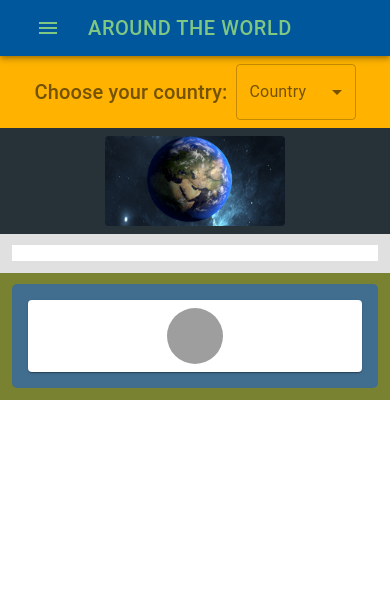
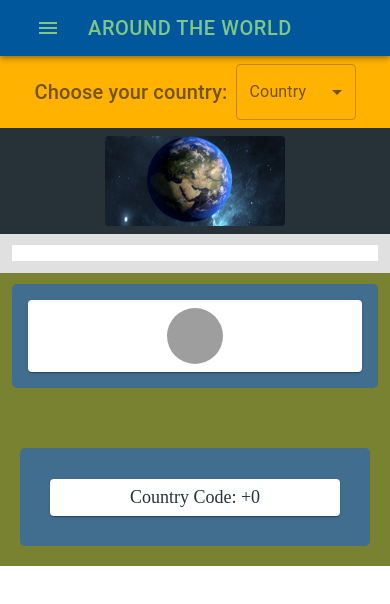
Before and after one commit to MahdiYasini/country-information, a React (Create React App) app: page / in a window 390 px wide. Shown: the top 604 px of the page. Built offline with nearby package versions, Linux system fonts and the light colour scheme; grey boxes are pictures that could not be loaded.

Commit message:
telephone code set up

```diff
--- a/src/App.js
+++ b/src/App.js
@@ -7,6 +7,7 @@ import ChooseCountry from './components/chooseCountry/chooseCountry';
 import CountryFlag from './components/countryFlag/countryFlag';
 import CountryInfo from './components/countryInfo/countryInfo';
 import WeatherOfCapitalCity from './components/weatherOfCapitalCity/weatherOfCapitalCity'
+import TelephoneCodeNumber from './components/telephoneCodeNumber/telephoneCodeNumber'
 
 function App() {
   return (
@@ -19,6 +20,7 @@ function App() {
           </Box>
           <Box display="flex" flexWrap="wrap">
             <WeatherOfCapitalCity />
+            <TelephoneCodeNumber />
           </Box>
     </BrowserRouter>
   );
--- /dev/null
+++ b/src/components/telephoneCodeNumber/telephoneCodeNumber.js
@@ -0,0 +1,119 @@
+import React, { useState, useEffect } from 'react';
+import { connect } from 'react-redux';
+import { Avatar, Paper, Box, makeStyles } from '@material-ui/core';
+import grey from '@material-ui/core/colors/grey';
+import axios from 'axios';
+import LoaderIcon from '../../UI/loader';
+import ErrorPage from '../../UI/404Page/404Page';
+import * as actionTypes from '../../store/actions'
+
+const useStyles = makeStyles(theme => ({
+    box: {
+        fontFamily: 'Inder',
+        display: "flex",
+        width: "100%",
+        backgroundColor: "#798230",
+        padding: "1%",
+        [theme.breakpoints.up('sm')]: {
+            width: "33.33%",
+        },
+    },
+    large: {
+        width: theme.spacing(7),
+        height: theme.spacing(7),
+    },
+}));
+
+const ChooseCountry = (props) => {
+    const [telCode, setCode] = useState('+0');
+    const [capital, setNewCapital] = useState('')
+    const [loader, setLoader] = useState(false);
+    const [weatherData, setData] = useState({});
+    const [icon, setIcon] = useState('')
+    const [error, setError] = useState(false);
+    const classes = useStyles()
+
+    const [tst, setTst] = useState({});
+
+
+    useEffect(() => {
+        if (props.countrySelectedInformation && capital !== props.countrySelectedInformation.capital) {
+            setCode(`+${props.countrySelectedInformation.callingCodes}`)
+            setNewCapital(props.countrySelectedInformation.capital)
+            setLoader(true);
+            axios.get(`https://api.openweathermap.org/data/2.5/weather?q=${props.countrySelectedInformation.capital}&appid=ca0ec975436df06b64b836e9a6637e9a`)
+                .then(response => {
+                    setError(false);
+                    setIcon(response.data.weather[0].icon);
+                    setData({ main: response.data.weather[0].main, description: response.data.weather[0].description })
+                    setLoader(false);
+                    setTst({ main: response.data.weather[0].main, description: response.data.weather[0].description })
+                })
+                .catch(() => {
+                    setError(true);
+                    setLoader(false);
+                })
+        }
+
+    });
+    console.log('icon', icon)
+    console.log('weatherData', weatherData)
+    console.log('error', error)
+    console.log('tst', tst)
+
+    const weatherInformation = (
+        <>
+            <Box style={{ fontSize: "18px", color: "#263238", width: "100%" }} p={1} m={1} component={Paper} bgcolor={"#c4cad4"} align="center">
+                Country Code: {telCode}
+            </Box>
+        </>
+    )
+
+    const weatherMainData = (
+        <>
+            <div style={{ width: '100%', padding: "2%" }}>
+                <Box
+                    display="flex"
+                    flexWrap="wrap"
+                    p={1}
+                    m={1}
+                    bgcolor={"#416d8f"}
+                    borderRadius={5}
+                    style={{ maxWidth: 600, margin: "0 auto" }}
+                >
+                    {error ? <Box flexGrow={1} m={1} component={Paper} bgcolor={"#0C0E10"} align="center"> <ErrorPage /> </Box> : weatherInformation
+                    }
+                </Box>
+            </div>
+        </>
+    );
+
+
+
+    return (
+        <div className={classes.box} >
+                        <div style={{ width: '100%', padding: "2%" }}>
+                <Box
+                    display="flex"
+                    flexWrap="wrap"
+                    p={1}
+                    m={1}
+                    bgcolor={"#416d8f"}
+                    borderRadius={5}
+                    style={{ marginTop: "10%" }}
+                >
+                    {weatherMainData}
+                </Box>
+            </div>
+        </div>
+    );
+}
+
+
+const mapStateToProps = state => {
+    return {
+        countrySelectedInformation: state.country.countrySelectedInformation
+    }
+}
+
+export default connect(mapStateToProps)(ChooseCountry);
```
